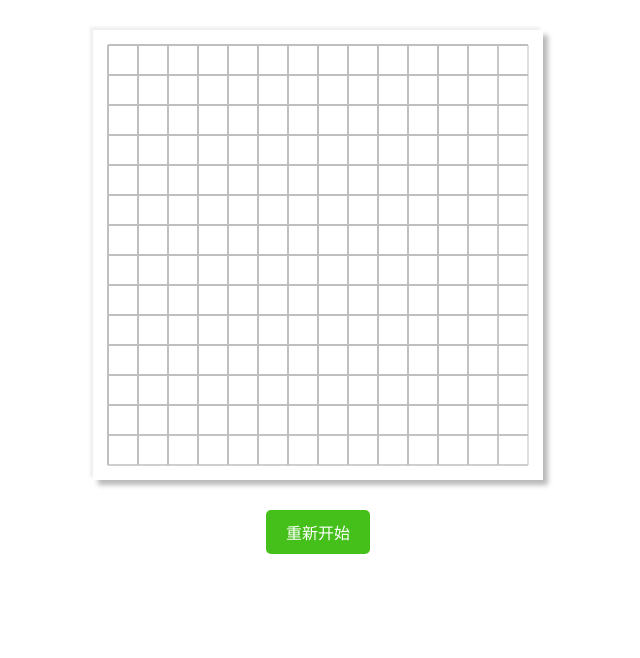
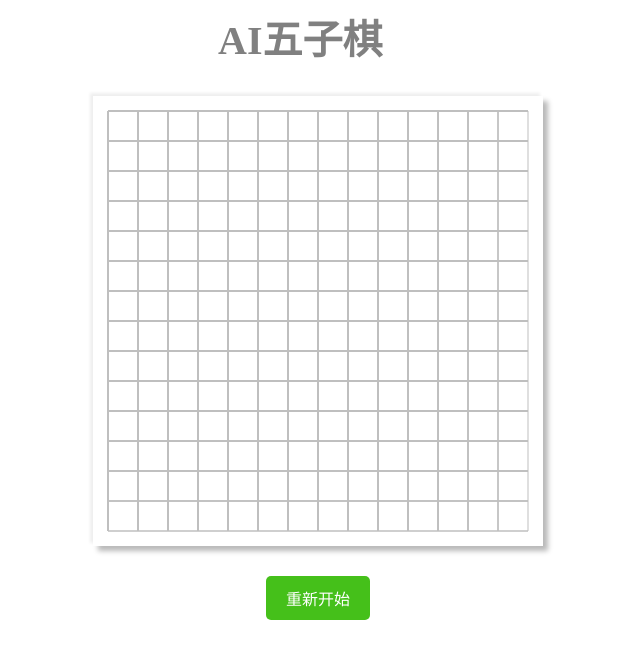
Before and after one commit to qijianwei/chess, a plain HTML site: page index.html in a window 1280 px wide. Shown: the whole page, without its empty margins (322-962 px from the left). Drawn offline with Linux system fonts and the light colour scheme.

Commit message:
Create index.html
增加标题

```diff
--- a/index.html
+++ b/index.html
@@ -8,6 +8,7 @@
 	<title>五子棋（齐剑伟）</title>
 </head>
 <body>
+	 <h1>AI五子棋</h1>
     <canvas id="myCanvas" width="450px" height="450px"></canvas>
     <div id='restart' class="restart">
             <span>重新开始</span>
```
